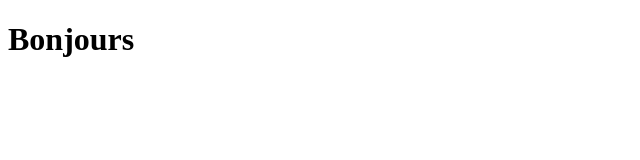
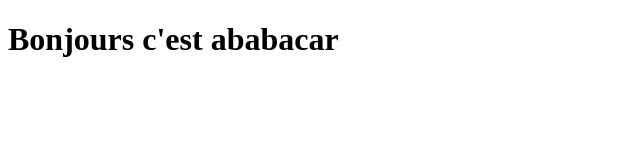
Before and after one commit to mbaye808/test_code01, a plain HTML site: page index.html in a window 1280 px wide. Shown: the whole page, without its empty margins (0-640 px from the left). Drawn offline with Linux system fonts and the light colour scheme.

Commit message:
name change

```diff
--- a/index.html
+++ b/index.html
@@ -7,6 +7,6 @@
     <title>Document</title>
 </head>
 <body>
-    <h1>Bonjours</h1>
+    <h1>Bonjours c'est ababacar</h1>
 </body>
 </html>
```
